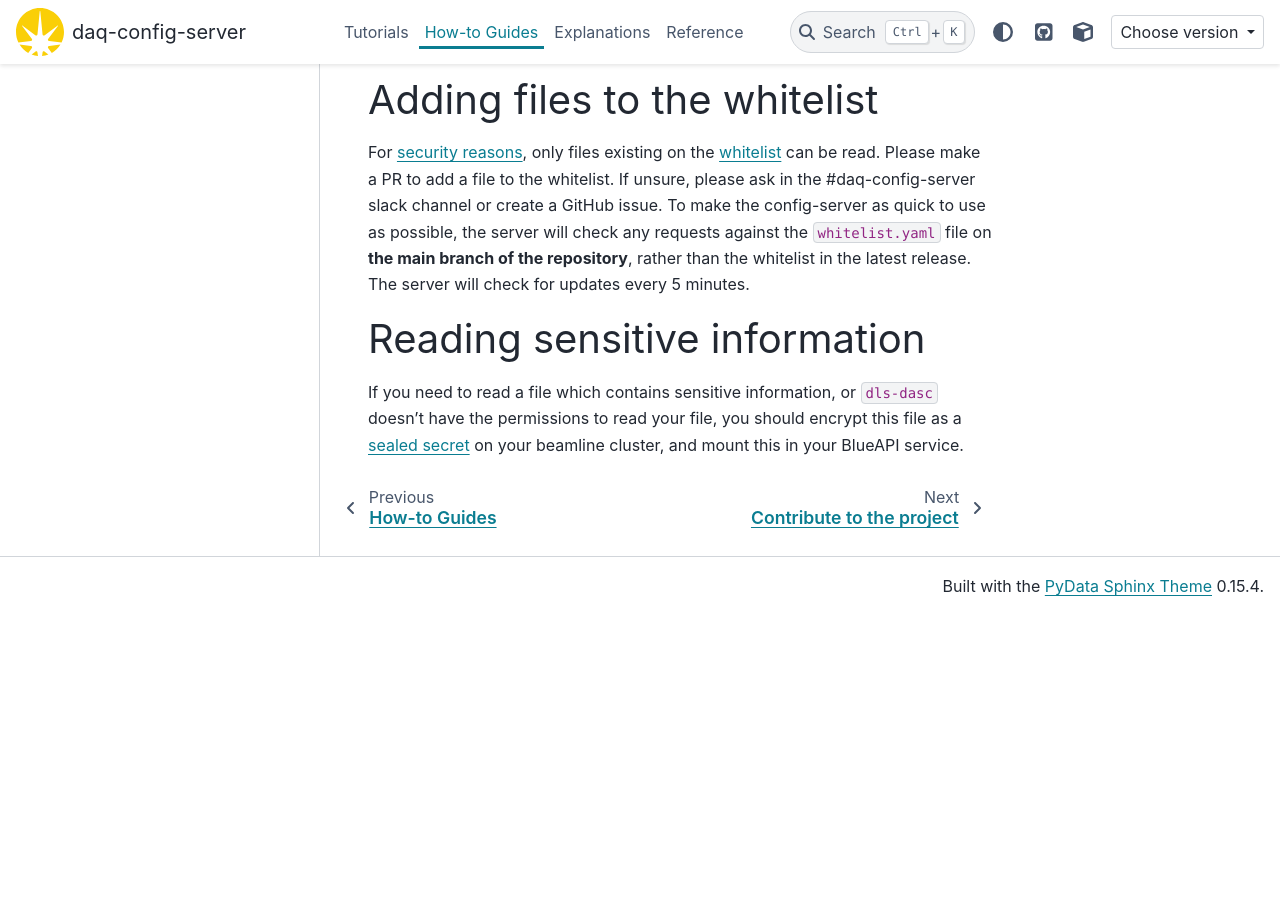
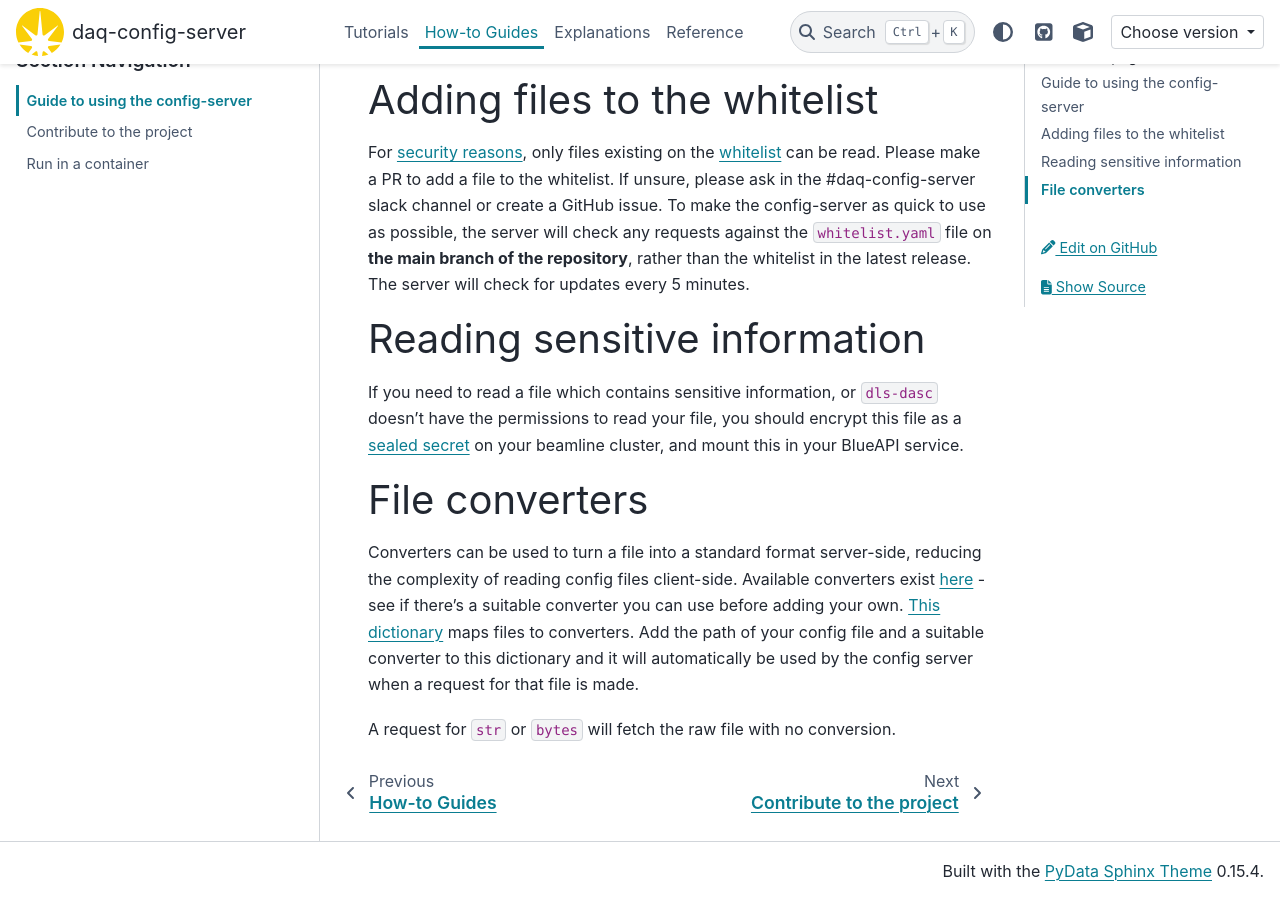
Before and after one commit to DiamondLightSource/daq-config-server, a Sphinx documentation site: the page built from docs/how-to/config-server-guide.md, in a window 1280 px wide and 900 px high, scrolled down 871 px. Built offline with Sphinx 7.4.7 and the PyData theme 0.15.4, drawn with Linux system fonts in a browser that asks for light colours; pages that are not in the unit, such as notebooks, are missing from menus; the version number could not be read and is left out; before the commit the page ends 1487 px from its top, so only the background shows below that.

Commit message:
Add to docs

```diff
--- a/docs/how-to/config-server-guide.md
+++ b/docs/how-to/config-server-guide.md
@@ -24,3 +24,9 @@ For [security reasons](../explanations/whitelist_info.md), only files existing o
 # Reading sensitive information
 
 If you need to read a file which contains sensitive information, or `dls-dasc` doesn't have the permissions to read your file, you should encrypt this file as a [sealed secret](https://github.com/bitnami-labs/sealed-secrets) on your beamline cluster, and mount this in your BlueAPI service.
+
+# File converters
+
+Converters can be used to turn a file into a standard format server-side, reducing the complexity of reading config files client-side. Available converters exist [here](https://github.com/DiamondLightSource/daq-config-server/blob/main/converters._converters.py) - see if there's a suitable converter you can use before adding your own. [This dictionary](https://github.com/DiamondLightSource/daq-config-server/blob/main/converters._file_converter_map.py) maps files to converters. Add the path of your config file and a suitable converter to this dictionary and it will automatically be used by the config server when a request for that file is made.
+
+A request for `str` or `bytes` will fetch the raw file with no conversion.
```
Also changed, not shown: docs/reference/current_and_planned_features.md (+1 -1 lines).
